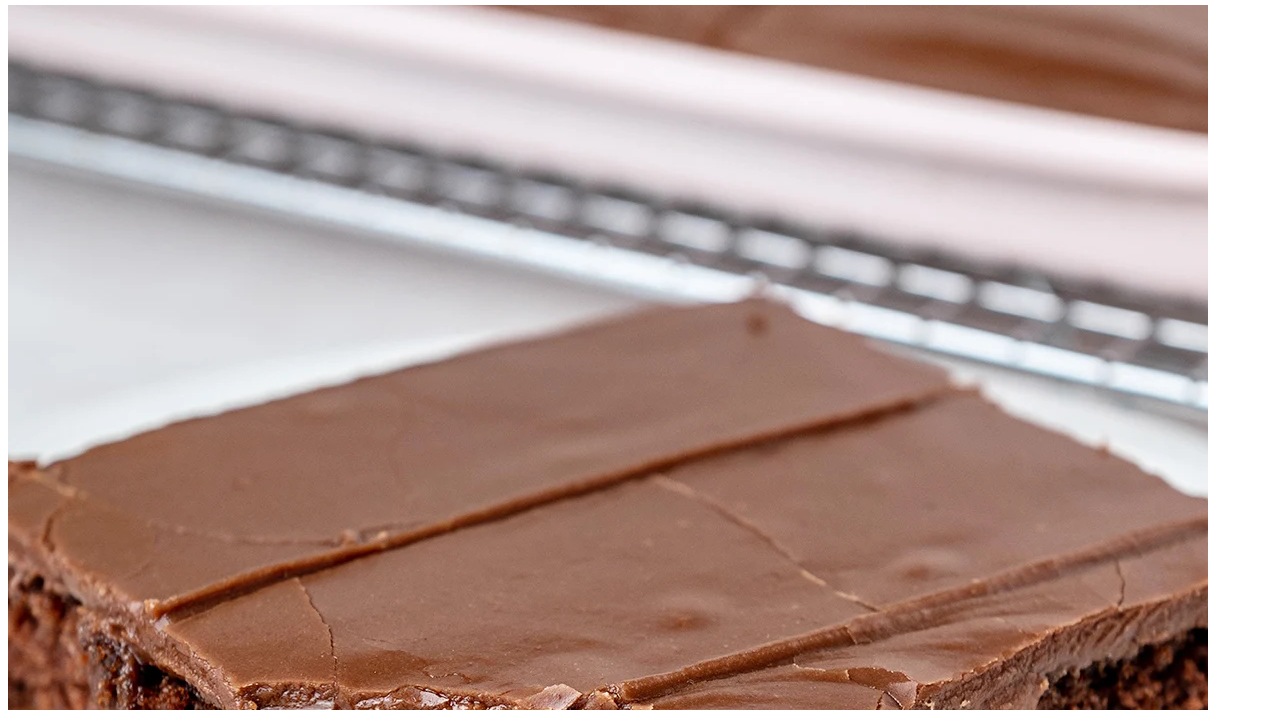
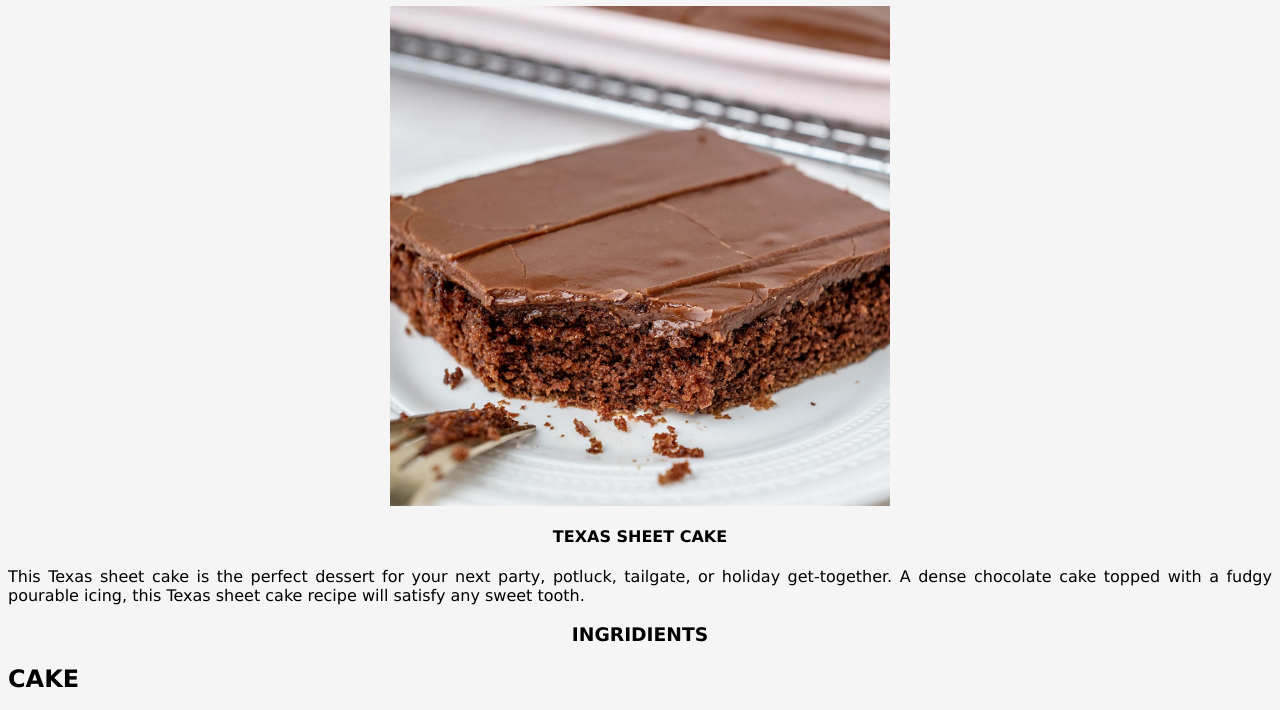
Before and after one commit to veersce/odin-recipes, a plain HTML site: page recipies/texas_cake.html in a window 1280 px wide. Shown: the part 75-785 px from the top of the page. Drawn offline with Linux system fonts and the light colour scheme.

Commit message:
Added some simple CSS

```diff
--- a/recipies/texas_cake.html
+++ b/recipies/texas_cake.html
@@ -3,16 +3,17 @@
 <head>
     <meta charset="UTF-8">
     <title>Texas Sheet Cake</title>
+    <link rel="stylesheet" href="../style.css">
 </head>
 
 <body>
     <h1>Texas Sheet Cake</h1>
-    <img src="../img/texas_cake.webp" alt="texas cake">
+    <img class="dish_picture" src="../img/texas_cake.webp" alt="texas cake">
     <h4>Texas Sheet Cake</h4>
     <p>This Texas sheet cake is the perfect dessert for your next party, potluck, tailgate, or holiday get-together. A dense chocolate cake topped with a fudgy pourable icing, this Texas sheet cake recipe will satisfy any sweet tooth.</p>
 
     <h3>Ingridients</h3>
-    <h2>Cake</h2>
+    <h2 class="ingridients_title">Cake</h2>
     <ul>
         <li>2 cups all-purpose flour</li>
         <li>2 cups white sugar</li>
@@ -25,7 +26,7 @@
         <li>5 tablespoons unsweetened cocoa powder</li>
     </ul>
 
-    <h2>Icing</h2>
+    <h2 class="ingridients_title">Icing</h2>
     <ul>
         <li>6 tablespoons milk</li>
         <li>5 tablespoons unsweetened cocoa powder</li>
--- /dev/null
+++ b/style.css
@@ -0,0 +1,32 @@
+body
+{
+    font-family: Verdana, Geneva, Tahoma, sans-serif;
+    background-color: whitesmoke;
+    line-height: normal;
+    text-align: justify;
+}
+
+h1,h2,h3,h4,h5,h6
+{
+    text-align: center;
+    text-transform: uppercase;
+}
+
+.dish
+{
+    font-weight: bold;
+}
+
+.dish_picture
+{
+    width:500px;
+    height: auto;
+    margin-left: auto;
+    margin-right: auto;
+    display: block;
+}
+
+.ingridients_title
+{
+    text-align: justify;
+}
```
Also changed, not shown: index.html (+4 -3 lines), recipies/smoothie.html (+2 -2 lines), recipies/sushi.html (+3 -3 lines).
